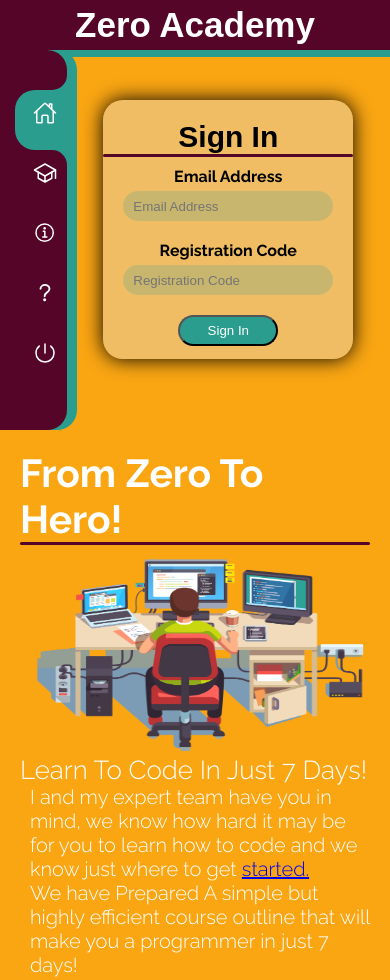
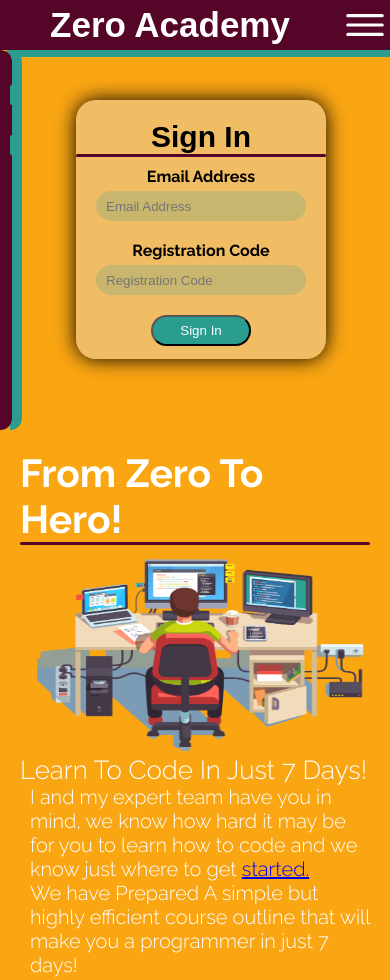
Before and after one commit to IndigoSoftwares21/Zero, a plain HTML site: page index.html in a window 390 px wide. Shown: the top 980 px of the page. Drawn offline with nearby package versions, Linux system fonts and the light colour scheme; a web font is replaced by a local one.

Commit message:
fixed navbar

```diff
--- a/index.html
+++ b/index.html
@@ -20,11 +20,16 @@ rel="stylesheet">
 </head>
 <body id="body">
     <div class="bar">
-        <h1 class="main">Zero Academy</h1>
+
+       <div class="iconholder">
+
+       </div>
+       <h1 class="main">Zero Academy</h1>
+       <ion-icon onclick=" menua()" class="bars" name="menu-outline"></ion-icon>
     </div>
     <section class="body">
         <div class="sidetoside2">
-            <div class="navigation">
+            <div id="navig" class="navigation">
                 <ul>
                     <li id="home" class="list active">
                         <a href="">
@@ -238,6 +243,22 @@ rel="stylesheet">
        }
 
 
+       function menua() {
+        var menubtn = document.getElementById('navig');
+
+           if (menubtn.style.width === "380px") {
+            menubtn.style.width = "0px"
+           }
+           else
+           {
+            menubtn.style.width = "380px"
+           }
+
+
+
+       }
+
+
 
 
 
--- a/style.css
+++ b/style.css
@@ -6,6 +6,19 @@
 body
 {
     background: #FAA613;
+
+
+}
+
+
+.bars
+{
+    color: #ffffff;
+    font-size: 50px;
+    text-align: right;
+    margin-left: auto;
+    visibility: hidden;
+
 
 
 }
@@ -126,11 +139,17 @@ body
 {
     width: 100%;
     box-shadow: 7px 7px #2A9D8F;
-
+    align-items: center;
     height: fit-content;
     background: #550527;
-    display: block;
+    display: flex;
+    flex-direction: row;
+    justify-content: center;
+    position: relative;
+
+
 }
+
 .img1
 {
     height: 200px;
@@ -146,6 +165,11 @@ body
     text-shadow: black 2px;
     font-size: 35px;
     padding: 5px;
+    margin-left: auto;
+
+
+
+
 }
 .form
 {
@@ -252,8 +276,44 @@ hr
     display: flex;
     flex-direction: row;
 }
+/*/////////////////////////////////////////////////////////*/
 
 @media (max-width: 700px) {
+    .bars
+    {
+        visibility: visible;
+    }
+    .navigation
+{
+    width: 1px;
+    height:380px;
+
+    border-bottom-right-radius: 20px;
+
+    border-top-right-radius: 20px;
+
+    position: relative;
+    background: #550527;
+    z-index: 9;
+    padding: 1px;
+    box-shadow: 10px 0 0 #2A9D8F;
+    font-family: 'Raleway', sans-serif;
+    border-left: 10px solid #550527;
+    overflow-x: hidden;
+    transition: width 0.5s;
+
+}
+
+
+.navigation ul
+{
+    top: 0;
+    left: 0;
+    width: 100%;
+    position: absolute;
+    padding-left: 5px;
+    padding-top: 40px;
+}
 
     .sidetoside
 {
```
